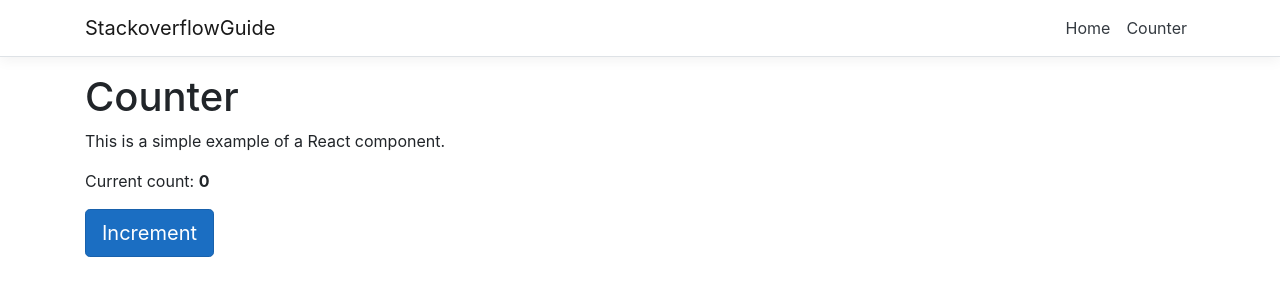
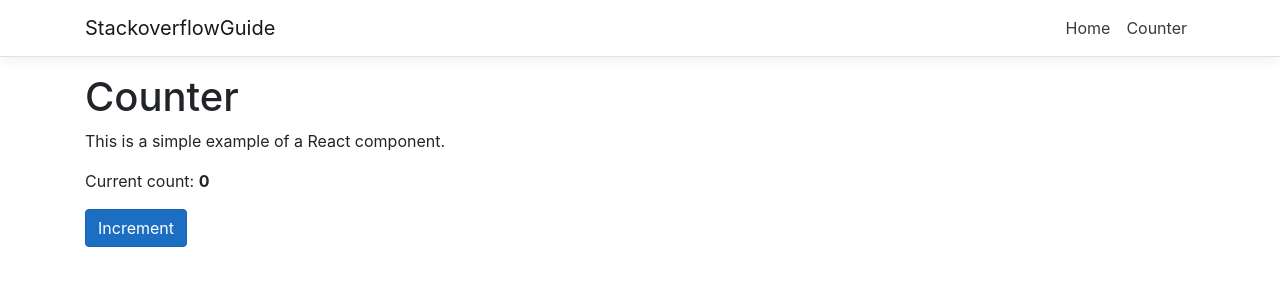
Before and after one commit to AFronto/Onlab2020F1, a React (Create React App) app in the folder StackoverflowGuide/StackoverflowGuide/ClientApp/: page /counter in a window 1280 px wide. Shown: the top 300 px of the page. Built offline with nearby package versions, Linux system fonts and the light colour scheme.

Commit message:
reactstrap test

```diff
--- a/StackoverflowGuide/StackoverflowGuide/ClientApp/src/components/Counter.tsx
+++ b/StackoverflowGuide/StackoverflowGuide/ClientApp/src/components/Counter.tsx
@@ -1,7 +1,8 @@
 import React, { FunctionComponent, Fragment } from "react";
 import { useSelector, useDispatch } from "react-redux";
 import { increment } from "../store/Counter";
-import { ReduxState, store } from "../store";
+import { ReduxState } from "../store";
+import { Button } from "reactstrap";
 
 export const Counter: FunctionComponent = () => {
   const counter = useSelector((state: ReduxState) => state.counter);
@@ -17,13 +18,9 @@ export const Counter: FunctionComponent = () => {
         Current count: <strong>{counter}</strong>
       </p>
 
-      <button
-        type="button"
-        className="btn btn-primary btn-lg"
-        onClick={() => dispatch(increment())}
-      >
+      <Button color="primary" onClick={() => dispatch(increment())}>
         Increment
-      </button>
+      </Button>
     </Fragment>
   );
 };
--- a/StackoverflowGuide/StackoverflowGuide/ClientApp/src/index.tsx
+++ b/StackoverflowGuide/StackoverflowGuide/ClientApp/src/index.tsx
@@ -4,7 +4,7 @@ import * as React from "react";
 import * as ReactDOM from "react-dom";
 import { Provider } from "react-redux";
 import { ConnectedRouter } from "connected-react-router";
-import { store } from "./store/index";
+import { store } from "./store";
 import App from "./App";
 import registerServiceWorker from "./registerServiceWorker";
 import history from "./store/applcationHistory";
--- a/StackoverflowGuide/StackoverflowGuide/ClientApp/src/store/Counter.ts
+++ b/StackoverflowGuide/StackoverflowGuide/ClientApp/src/store/Counter.ts
@@ -9,5 +9,5 @@ const counterSlice = createSlice({
   }
 });
 
-export const { increment, decrement } = counterSlice.actions;
+export const { increment } = counterSlice.actions;
 export default counterSlice.reducer;
```
